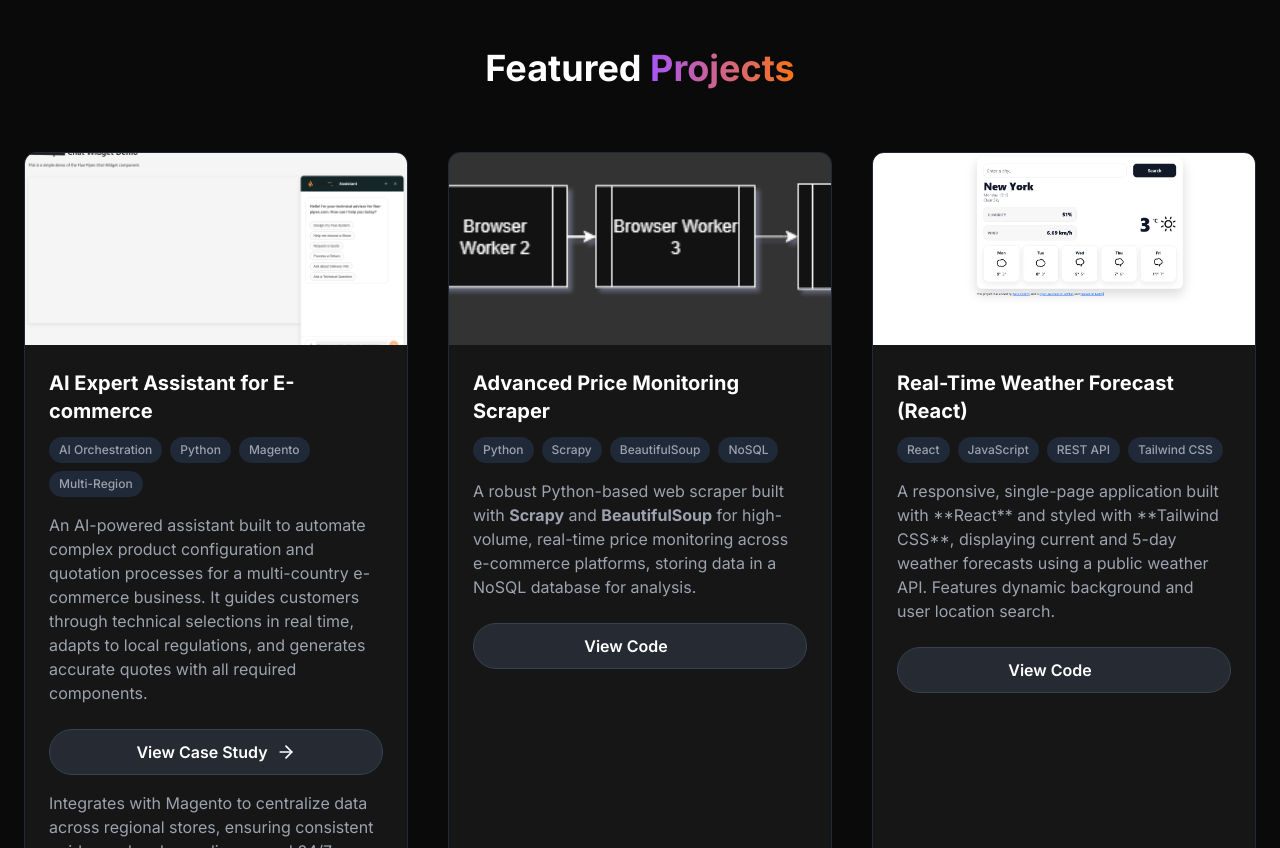
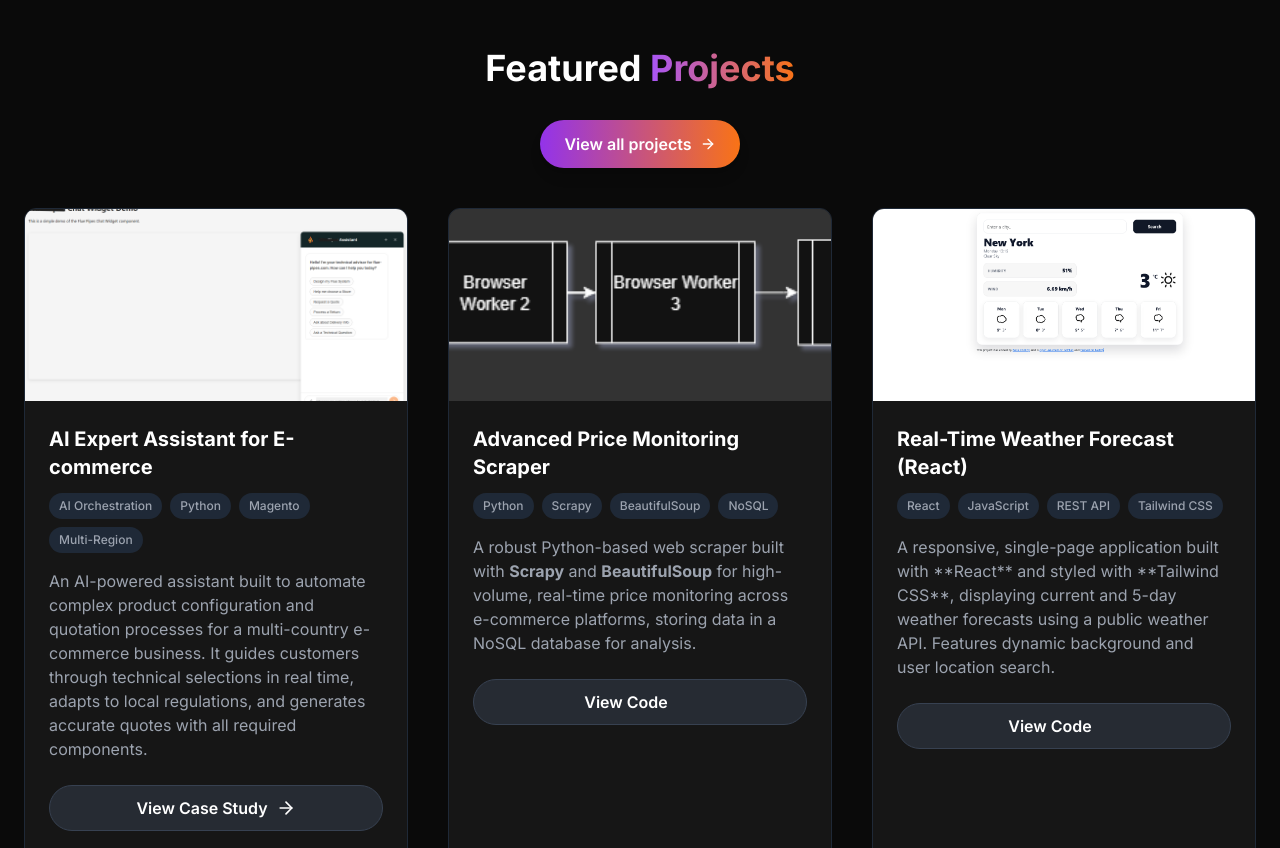
Before and after one commit to bellecoding/My-Portfolio, a website: page index.html in a window 1280 px wide. Shown: the part 1620-2468 px from the top of the page. Drawn offline with nearby package versions, Linux system fonts and the light colour scheme.

Commit message:
Add projects page link from homepage

```diff
--- a/index.html
+++ b/index.html
@@ -318,9 +318,16 @@
         <!-- Projects Section (Updated) -->
         <section id="projects" class="py-24 bg-[#0a0a0a]">
             <div class="container mx-auto px-6">
-                <h2 class="text-4xl font-extrabold text-white text-center mb-16 relative">
+                <h2 class="text-4xl font-extrabold text-white text-center mb-8 relative">
                     Featured <span class="gradient-text">Projects</span>
                 </h2>
+
+                <div class="flex justify-center mb-10">
+                    <a href="projects.html" class="inline-flex items-center gap-2 px-6 py-3 rounded-full bg-gradient-to-r from-purple-600 to-orange-500 text-white font-semibold shadow-lg hover:opacity-90 transition-opacity">
+                        View all projects
+                        <i data-lucide="arrow-right" class="w-4 h-4"></i>
+                    </a>
+                </div>
 
                 <div class="grid grid-cols-1 md:grid-cols-2 lg:grid-cols-3 gap-10">
 
```
